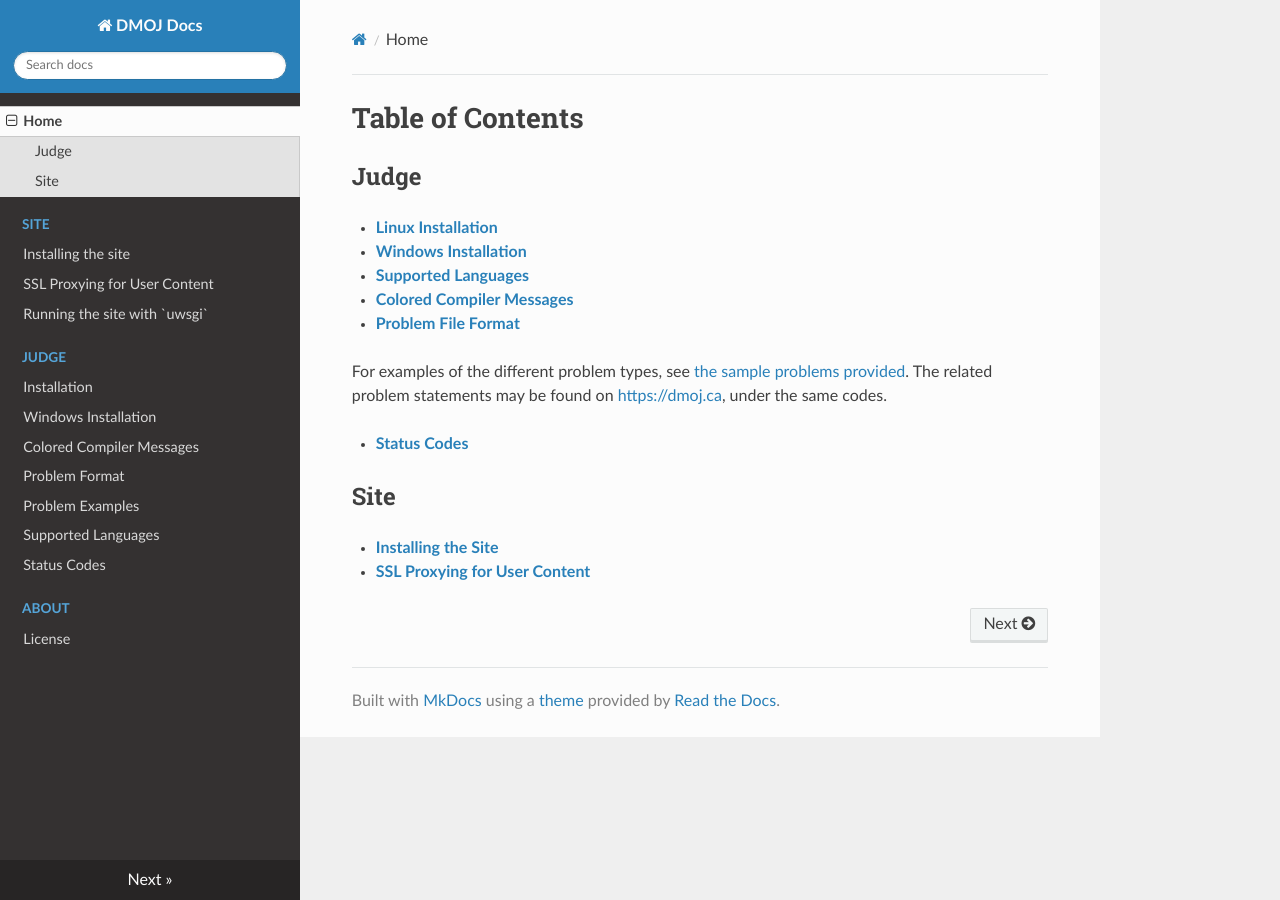
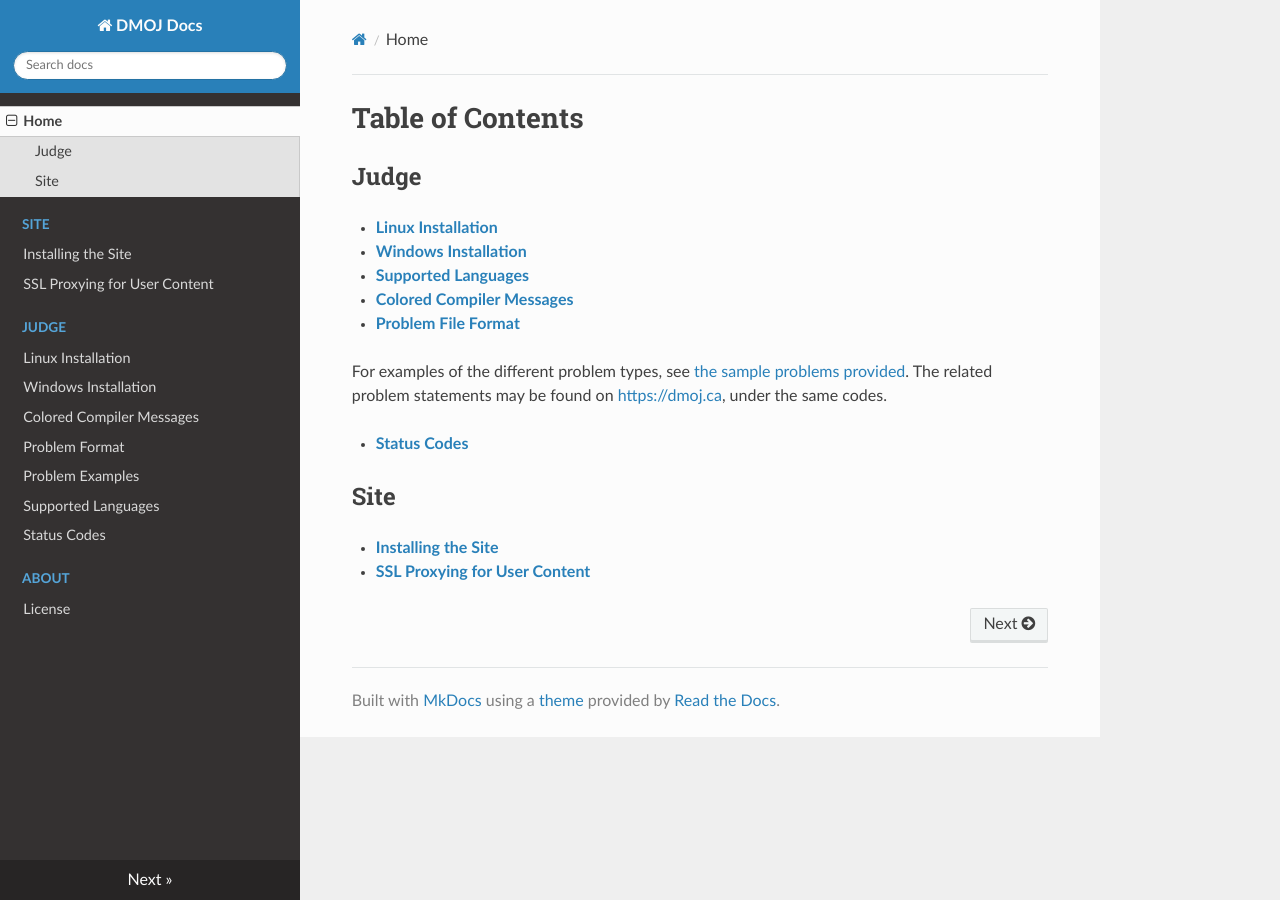
Before and after one commit to DMOJ/docs, an MkDocs documentation site: the page built from docs/index.md, in a window 1280 px wide. Built offline with MkDocs 1.6.1, drawn with Linux system fonts in a browser that asks for light colours; nearby versions of some CDN libraries; old or Windows-style settings are respelled for this version of MkDocs.

Commit message:
Minor fixes in sidebar

```diff
--- a/mkdocs.yml
+++ b/mkdocs.yml
@@ -2,11 +2,10 @@ site_name: DMOJ Docs
 pages:
 - Home: 'index.md'
 - Site:
-  - 'Installing the site': 'site/installation.md'
+  - 'Installing the Site': 'site/installation.md'
   - 'SSL Proxying for User Content': 'site/ssl_content_proxy.md'
-  - 'Running the site with `uwsgi`': 'site/uwsgi.md'
 - Judge:
-  - 'Installation': 'judge/installation.md'
+  - 'Linux Installation': 'judge/installation.md'
   - 'Windows Installation': 'judge/windows_installation.md'
   - 'Colored Compiler Messages': 'judge/colored_compiler_messages.md'
   - 'Problem Format': 'judge/problem_format.md'
```
